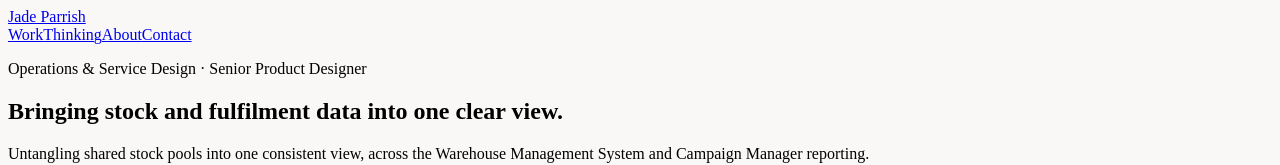
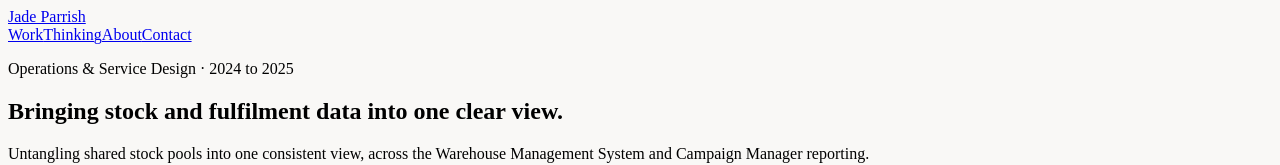
Before and after one commit to jadeparrish/portfolio, a Next.js app: page /work/stock in a window 1280 px wide. Shown: the top 165 px of the page. Built offline with nearby package versions, Linux system fonts and the light colour scheme.

Commit message:
Update designer role date in page.js

```diff
--- a/app/work/stock/page.js
+++ b/app/work/stock/page.js
@@ -45,7 +45,7 @@ export default function StockCaseStudy() {
         {/* Title */}
         <section className="pb-8 border-b border-neutral-200/80">
           <p className="text-[11px] uppercase tracking-[0.2em] font-medium text-neutral-600 mb-4">
-            Operations &amp; Service Design &middot; Senior Product Designer
+            Operations &amp; Service Design &middot; 2024 to 2025
           </p>
           <h1 className="text-3xl sm:text-4xl lg:text-5xl font-serif font-normal leading-[1.15] tracking-tight text-neutral-900 mb-6">
             Bringing stock and fulfilment data into one clear view.
```
